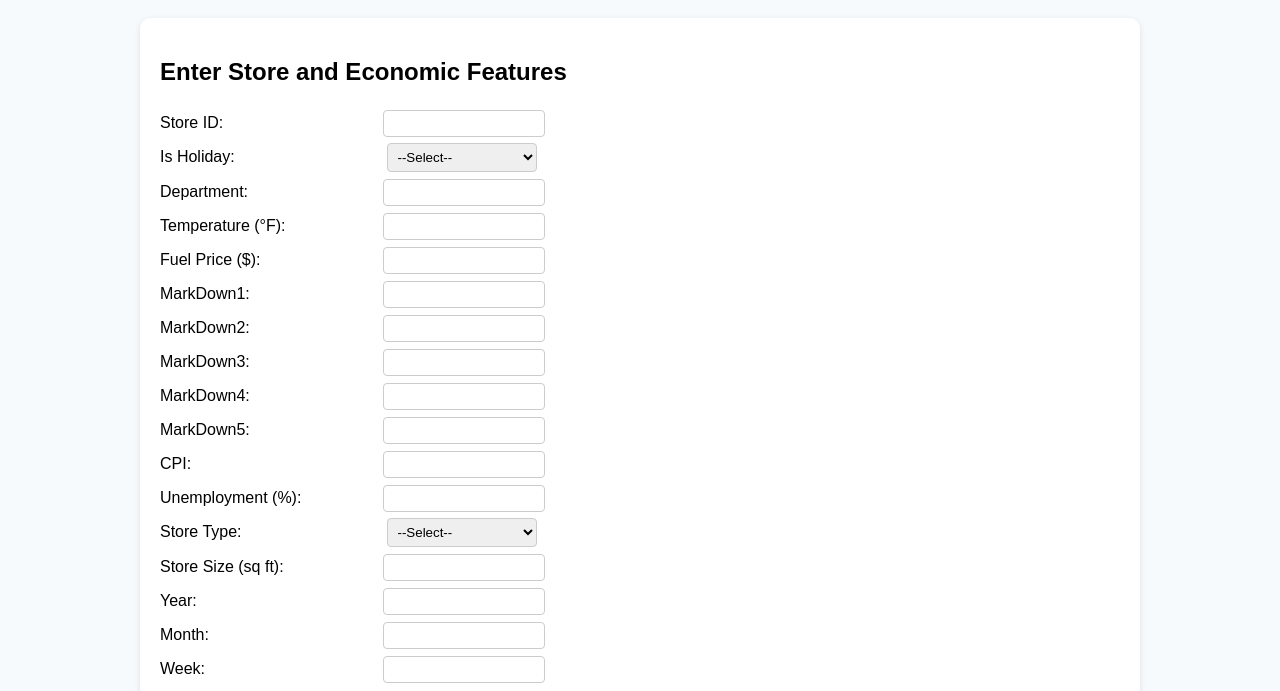
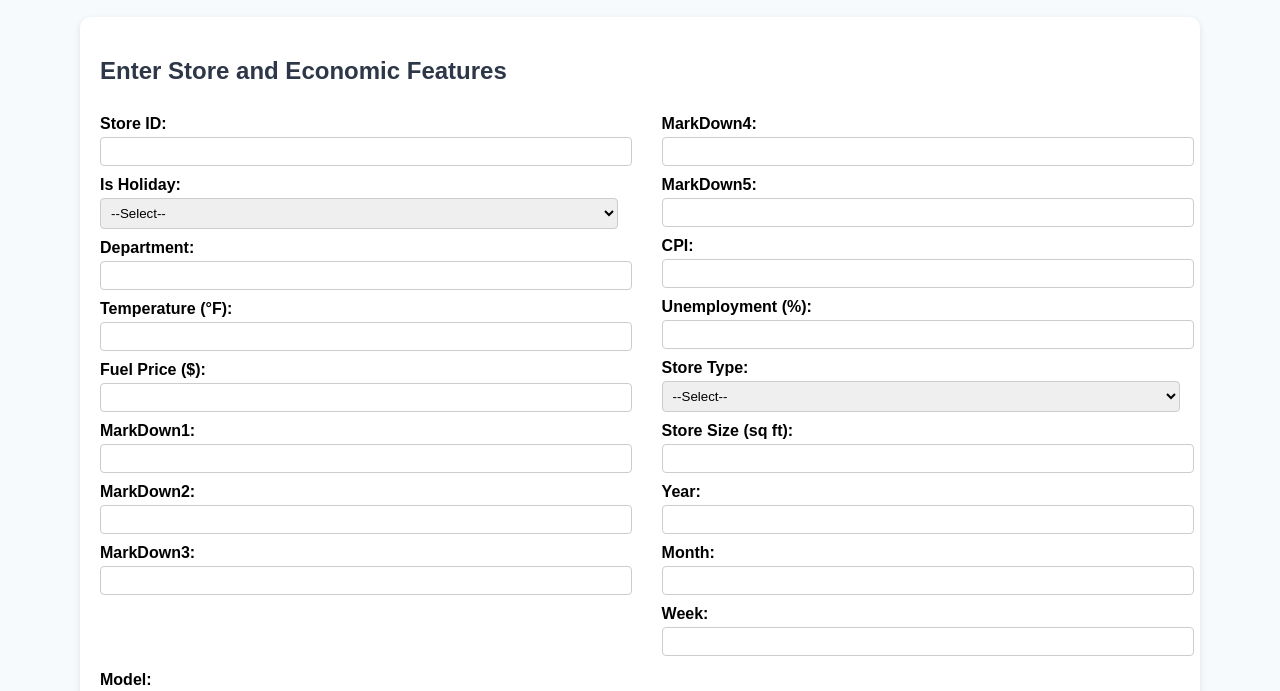
Before and after one commit to iramazam3/Regression, a plain HTML site: page index.html in a window 1280 px wide. Shown: the part 80-771 px from the top of the page. Drawn offline with Linux system fonts and the light colour scheme.

Commit message:
two columns

```diff
--- a/index.html
+++ b/index.html
@@ -15,27 +15,67 @@
       background-color: #f7fafc;
       margin: 40px;
     }
-    h1 { text-align: center; color: #2b6cb0; }
-    label { display: inline-block; width: 220px; margin-top: 8px; }
+
+    h1 {
+      text-align: center;
+      color: #2b6cb0;
+      margin-bottom: 20px;
+    }
+
+    #input-area {
+      margin: auto;
+      padding: 20px;
+      width: 90%;
+      border-radius: 10px;
+      background: white;
+      box-shadow: 0 2px 6px rgba(0, 0, 0, 0.1);
+    }
+
+    h2 { color: #2d3748; }
+
+    .form-grid {
+      display: flex;
+      gap: 40px;
+      justify-content: space-between;
+    }
+
+    .col {
+      width: 48%;
+    }
+
+    label {
+      display: block;
+      margin-top: 10px;
+      font-weight: bold;
+    }
+
     input[type="number"], select {
-      width: 150px; padding: 5px; margin: 3px;
-      border: 1px solid #ccc; border-radius: 4px;
+      width: 100%;
+      padding: 6px;
+      margin-top: 4px;
+      border: 1px solid #ccc;
+      border-radius: 4px;
     }
-    #input-area {
-      margin: auto; padding: 20px; width: 80%;
-      border-radius: 10px; background: white;
-      box-shadow: 0 2px 6px rgba(0,0,0,0.1);
+
+    .btn {
+      background-color: #2b6cb0;
+      color: white;
+      padding: 10px 18px;
+      border: none;
+      border-radius: 6px;
+      cursor: pointer;
+      margin: 8px;
     }
-    .btn {
-      background-color: #2b6cb0; color: white;
-      padding: 10px 18px; border: none;
-      border-radius: 6px; cursor: pointer; margin: 8px;
-    }
+
     .btn:hover:enabled { background-color: #2c5282; }
     .btn:disabled { background-color: #a0aec0; cursor: not-allowed; }
+
     #result {
-      margin-top: 20px; background: #fff; padding: 15px;
-      border: 1px solid #ccc; border-radius: 10px;
+      margin-top: 20px;
+      background: #fff;
+      padding: 15px;
+      border: 1px solid #ccc;
+      border-radius: 10px;
       box-shadow: 0 2px 6px rgba(0,0,0,0.1);
     }
   </style>
@@ -47,42 +87,56 @@
   <div id="input-area">
     <h2>Enter Store and Economic Features</h2>
 
-    <label>Store ID:</label><input type="number" id="input0" step="any"><br>
+    <div class="form-grid">
+
+      <!-- LEFT COLUMN -->
+      <div class="col">
+        <label>Store ID:</label><input type="number" id="input0" step="any">
         <label>Is Holiday:</label>
         <select id="input1">
           <option value="">--Select--</option>
           <option value="0">No</option>
           <option value="1">Yes</option>
-    </select><br>
-    <label>Department:</label><input type="number" id="input2" step="any"><br>
-    <label>Temperature (°F):</label><input type="number" id="input3" step="any"><br>
-    <label>Fuel Price ($):</label><input type="number" id="input4" step="any"><br>
-    <label>MarkDown1:</label><input type="number" id="input5" step="any"><br>
-    <label>MarkDown2:</label><input type="number" id="input6" step="any"><br>
-    <label>MarkDown3:</label><input type="number" id="input7" step="any"><br>
-    <label>MarkDown4:</label><input type="number" id="input8" step="any"><br>
-    <label>MarkDown5:</label><input type="number" id="input9" step="any"><br>
-    <label>CPI:</label><input type="number" id="input10" step="any"><br>
-    <label>Unemployment (%):</label><input type="number" id="input11" step="any"><br>
+        </select>
+
+        <label>Department:</label><input type="number" id="input2" step="any">
+        <label>Temperature (°F):</label><input type="number" id="input3" step="any">
+        <label>Fuel Price ($):</label><input type="number" id="input4" step="any">
+
+        <label>MarkDown1:</label><input type="number" id="input5" step="any">
+        <label>MarkDown2:</label><input type="number" id="input6" step="any">
+        <label>MarkDown3:</label><input type="number" id="input7" step="any">
+      </div>
+
+      <!-- RIGHT COLUMN -->
+      <div class="col">
+        <label>MarkDown4:</label><input type="number" id="input8" step="any">
+        <label>MarkDown5:</label><input type="number" id="input9" step="any">
+
+        <label>CPI:</label><input type="number" id="input10" step="any">
+        <label>Unemployment (%):</label><input type="number" id="input11" step="any">
+
         <label>Store Type:</label>
         <select id="input12">
           <option value="">--Select--</option>
           <option value="1">A</option>
           <option value="2">B</option>
           <option value="3">C</option>
-    </select><br>
-    <label>Store Size (sq ft):</label><input type="number" id="input13" step="any"><br>
-    <label>Year:</label><input type="number" id="input14" step="any"><br>
-    <label>Month:</label><input type="number" id="input15" step="any"><br>
-    <label>Week:</label><input type="number" id="input16" step="any"><br>
+        </select>
+
+        <label>Store Size (sq ft):</label><input type="number" id="input13" step="any">
+        <label>Year:</label><input type="number" id="input14" step="any">
+        <label>Month:</label><input type="number" id="input15" step="any">
+        <label>Week:</label><input type="number" id="input16" step="any">
+      </div>
+    </div>
 
     <div style="margin-top: 15px;">
-      <label for="modelSelect"><b>Model:</b></label>
+      <label><b>Model:</b></label>
       <select id="modelSelect">
         <option value="Linear_WalmartData.onnx">Linear Regression</option>
         <option value="MLP_WalmartData.onnx">MLP</option>
-        <option value="Deep_WalmartData.onnx">Deep Learning with 2 Layers</option>
-        <option value="Hybrid_WalmartData.onnx">Linear plus Nonlinear</option>
+        <option value="Deep_WalmartData.onnx">Deep Neural Network</option>
       </select>
       <button id="runBtn" class="btn" disabled>Predict Sales</button>
     </div>
@@ -94,15 +148,14 @@
   </div>
 
   <script>
-    // Enable button only when all inputs are filled
     function validateInputs() {
       let allFilled = true;
       for (let i = 0; i < 17; i++) {
         const el = document.getElementById(`input${i}`);
         if (el.tagName === "SELECT") {
           if (el.value === "") allFilled = false;
-        } else {
-          if (el.value === "") allFilled = false;
+        } else if (el.value === "") {
+          allFilled = false;
         }
       }
       document.getElementById("runBtn").disabled = !allFilled;
@@ -110,10 +163,12 @@
 
     window.addEventListener("DOMContentLoaded", () => {
       for (let i = 0; i < 17; i++) {
-        document.getElementById(`input${i}`).addEventListener("input", validateInputs);
-        document.getElementById(`input${i}`).addEventListener("change", validateInputs);
+        let el = document.getElementById(`input${i}`);
+        el.addEventListener("input", validateInputs);
+        el.addEventListener("change", validateInputs);
       }
     });
   </script>
+
 </body>
 </html>
```
Lines whose indentation alone changed are shown as unchanged.
